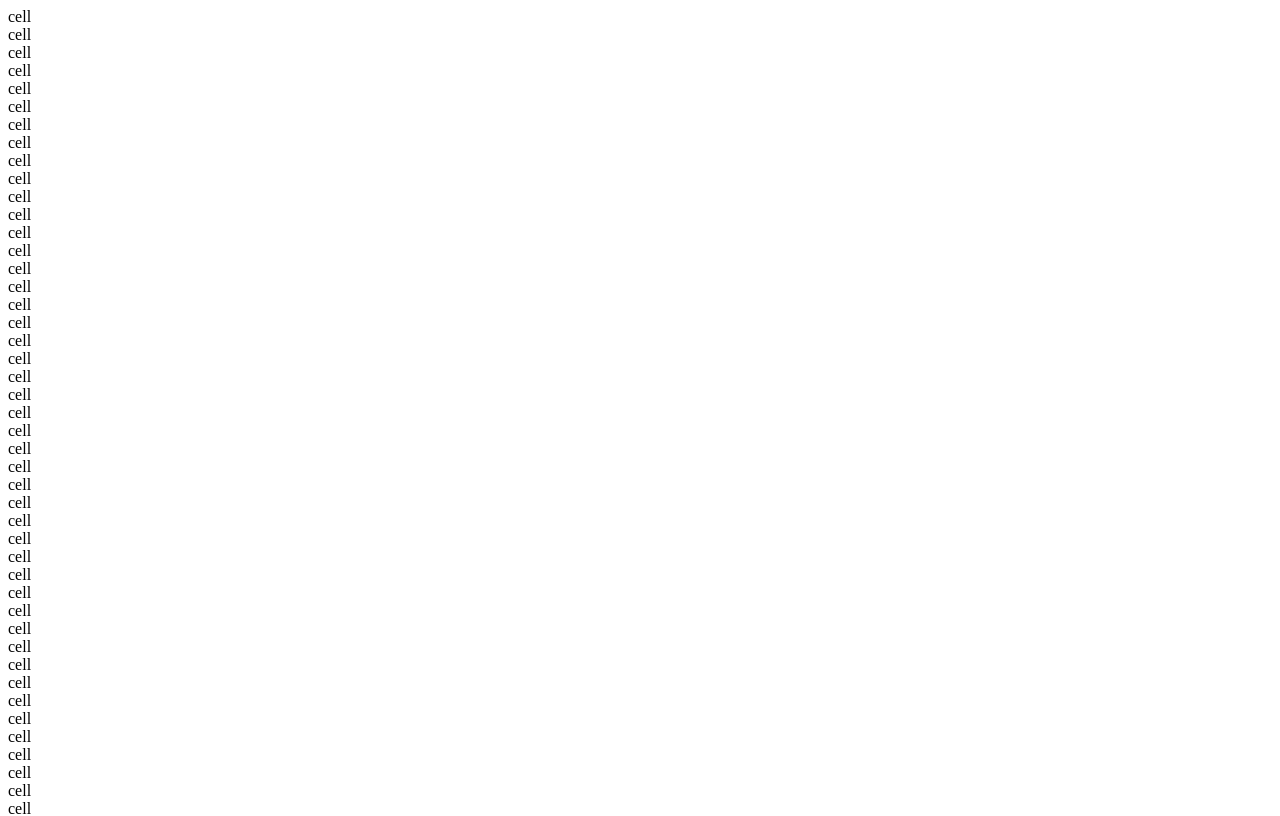
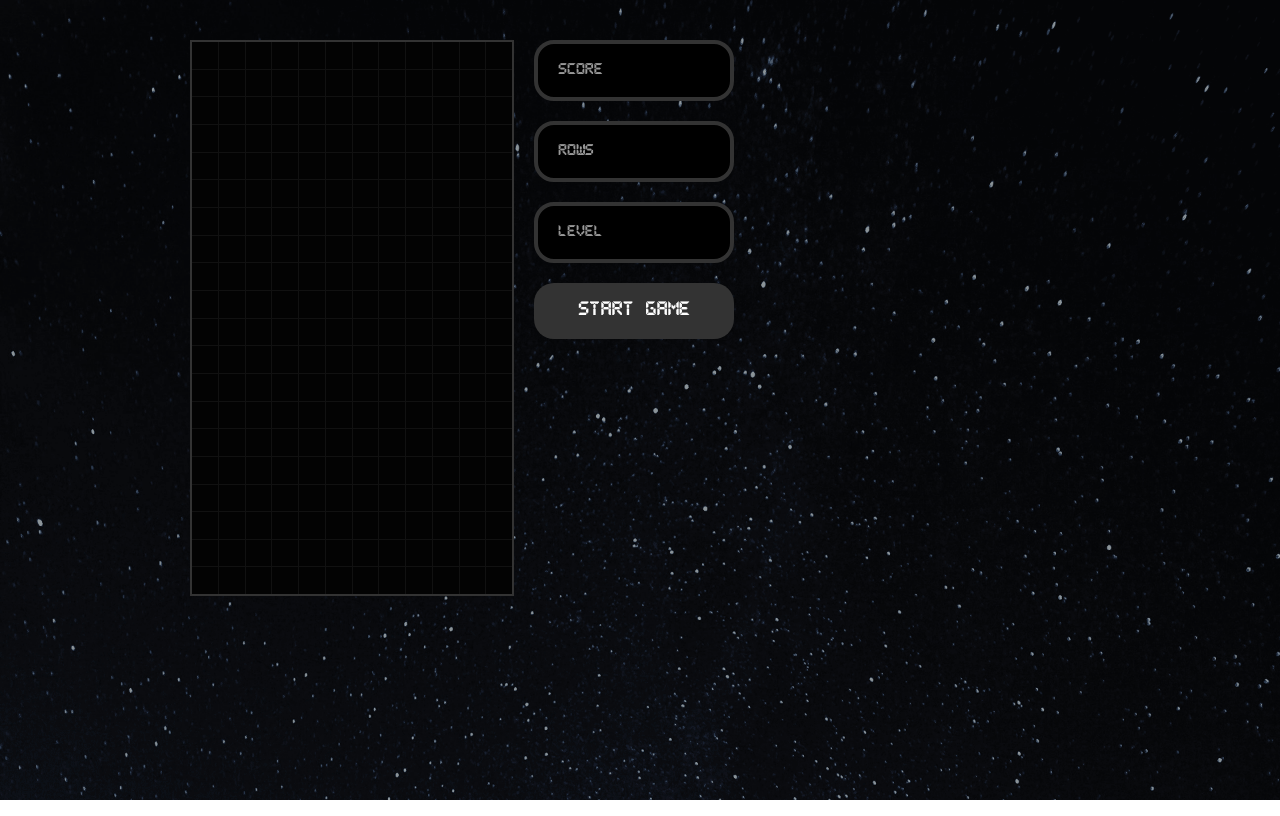
Before and after one commit to KyteProject/react-tetris, a React (Create React App) app: page / in a window 1280 px wide. Shown: the top 816 px of the page. Built offline with nearby package versions, Linux system fonts and the light colour scheme.

Commit message:
added component styles

```diff
--- a/src/components/Cell.jsx
+++ b/src/components/Cell.jsx
@@ -1,7 +1,19 @@
 import React from 'react';
 import PropTypes from 'prop-types';
+import styled from 'styled-components';
+import { shapes } from '../util/shapes';
 
-const Cell = ({ type }) => <div>cell</div>;
+const StyledCell = styled.div`
+	width: auto;
+	background: rgba(${props => props.color}, 0.8);
+	border: ${props => (props.type === 0 ? '0px solid' : '4px solid')};
+	border-bottom-color: rgba(${props => props.color}, 0.1);
+	border-right-color: rgba(${props => props.color}, 1);
+	border-top-color: rgba(${props => props.color}, 1);
+	border-left-color: rgba(${props => props.color}, 0.3);
+`;
+
+const Cell = ({ type, color }) => <StyledCell type={type} color={shapes[type].color} />;
 
 Cell.propTypes = {
 	type: PropTypes.number.isRequired,
--- a/src/components/Display.jsx
+++ b/src/components/Display.jsx
@@ -1,7 +1,24 @@
 import React from 'react';
 import PropTypes from 'prop-types';
+import styled from 'styled-components';
 
-const Display = ({ gameOver, text }) => <div>{text}</div>;
+const StyledDisplay = styled.div`
+	box-sizing: border-box;
+	display: flex;
+	align-items: center;
+	margin: 0 0 20px 0;
+	padding: 20px;
+	border: 4px solid #333;
+	min-height: 30px;
+	width: 100%;
+	border-radius: 20px;
+	color: ${props => (props.gameOver ? 'red' : '#999')};
+	background: #000;
+	font-family: Pixel, Arial, Helvetica, sans-serif;
+	font-size: 0.8rem;
+`;
+
+const Display = ({ gameOver, text }) => <StyledDisplay>{text}</StyledDisplay>;
 
 Display.propTypes = {
 	text: PropTypes.string.isRequired,
--- a/src/components/Stage.jsx
+++ b/src/components/Stage.jsx
@@ -1,9 +1,25 @@
 import React from 'react';
 import PropTypes from 'prop-types';
+import styled from 'styled-components';
 
 import Cell from './Cell';
 
-const Stage = ({ stage }) => <div>{stage.map(row => row.map((cell, x) => <Cell key={x} type={cell[0]} />))}</div>;
+export const StyledStage = styled.div`
+	display: grid;
+	grid-template-rows: repeat(${props => props.height}, calc(25vw / ${props => props.width}));
+	grid-template-columns: repeat(${props => props.width}, 1fr);
+	grid-gap: 1px;
+	border: 2px solid #333;
+	width: 100%;
+	max-width: 25vw;
+	background: #111;
+`;
+
+const Stage = ({ stage }) => (
+	<StyledStage width={stage[0].length} height={stage.length}>
+		{stage.map(row => row.map((cell, x) => <Cell key={x} type={cell[0]} />))}
+	</StyledStage>
+);
 
 Stage.propTypes = {
 	stage: PropTypes.arrayOf(PropTypes.array).isRequired,
--- a/src/components/StartButton.jsx
+++ b/src/components/StartButton.jsx
@@ -1,5 +1,22 @@
 import React from 'react';
+import styled from 'styled-components';
 
-const StartButton = ({ callback }) => <div>Start Game</div>;
+const StyledStartButton = styled.button`
+	box-sizing: border-box;
+	margin: 0 0 20px 0;
+	padding: 20px;
+	min-height: 30px;
+	width: 100%;
+	border-radius: 20px;
+	border: none;
+	color: white;
+	background: #333;
+	font-family: Pixel, Arial, Helvetica, sans-serif;
+	font-size: 1rem;
+	outline: none;
+	cursor: pointer;
+`;
+
+const StartButton = ({ callback }) => <StyledStartButton onClick={callback}>Start Game</StyledStartButton>;
 
 export default StartButton;
--- a/src/components/Tetris.jsx
+++ b/src/components/Tetris.jsx
@@ -1,13 +1,38 @@
 import React from 'react';
+import styled from 'styled-components';
 
 import Stage from './Stage';
 import Dispay from './Display';
 import StartButton from './StartButton';
 import { createStage } from '../util/helpers';
+import bgImage from '../images/bg.png';
+
+const StyledWrapper = styled.div`
+	width: 100vw;
+	height: 100vh;
+	background: url(${bgImage}) #000;
+	background-size: cover;
+	overflow: hidden;
+`;
+
+const StyledTetris = styled.div`
+	display: flex;
+	align-items: flex-start;
+	padding: 40px;
+	margin: 0 auto;
+	max-width: 900px;
+	aside {
+		width: 100%;
+		max-width: 200px;
+		display: block;
+		padding: 0 20px;
+	}
+`;
 
 const Tetris = () => {
 	return (
-		<div>
+		<StyledWrapper>
+			<StyledTetris>
 				<Stage stage={createStage()} />
 				<aside>
 					<div>
@@ -17,7 +42,8 @@
 					</div>
 					<StartButton />
 				</aside>
-		</div>
+			</StyledTetris>
+		</StyledWrapper>
 	);
 };
 
--- /dev/null
+++ b/src/index.css
@@ -0,0 +1,8 @@
+body {
+	margin: 0;
+}
+
+@font-face {
+	font-family: 'Pixel';
+	src: url('./fonts/Pixel-LCD-7.woff') format('woff');
+}
--- a/src/index.js
+++ b/src/index.js
@@ -3,6 +3,7 @@
 import { BrowserRouter as Router } from 'react-router-dom';
 
 import App from './App';
+import './index.css';
 
 render(
 	<Router>
--- a/src/util/shapes.js
+++ b/src/util/shapes.js
@@ -30,9 +30,4 @@
 	},
 };
 
-export const randomshape = () => {
-	const shape = 'IJLOSTZ',
-		random = shapes[Math.floor(Math.random() * shapes.length)];
-
-	return shapes[random];
-};
+export const randomshape = () => shapes[shapes[Math.floor(Math.random() * shapes.length)]];
```
Lines whose indentation alone changed are shown as unchanged.
